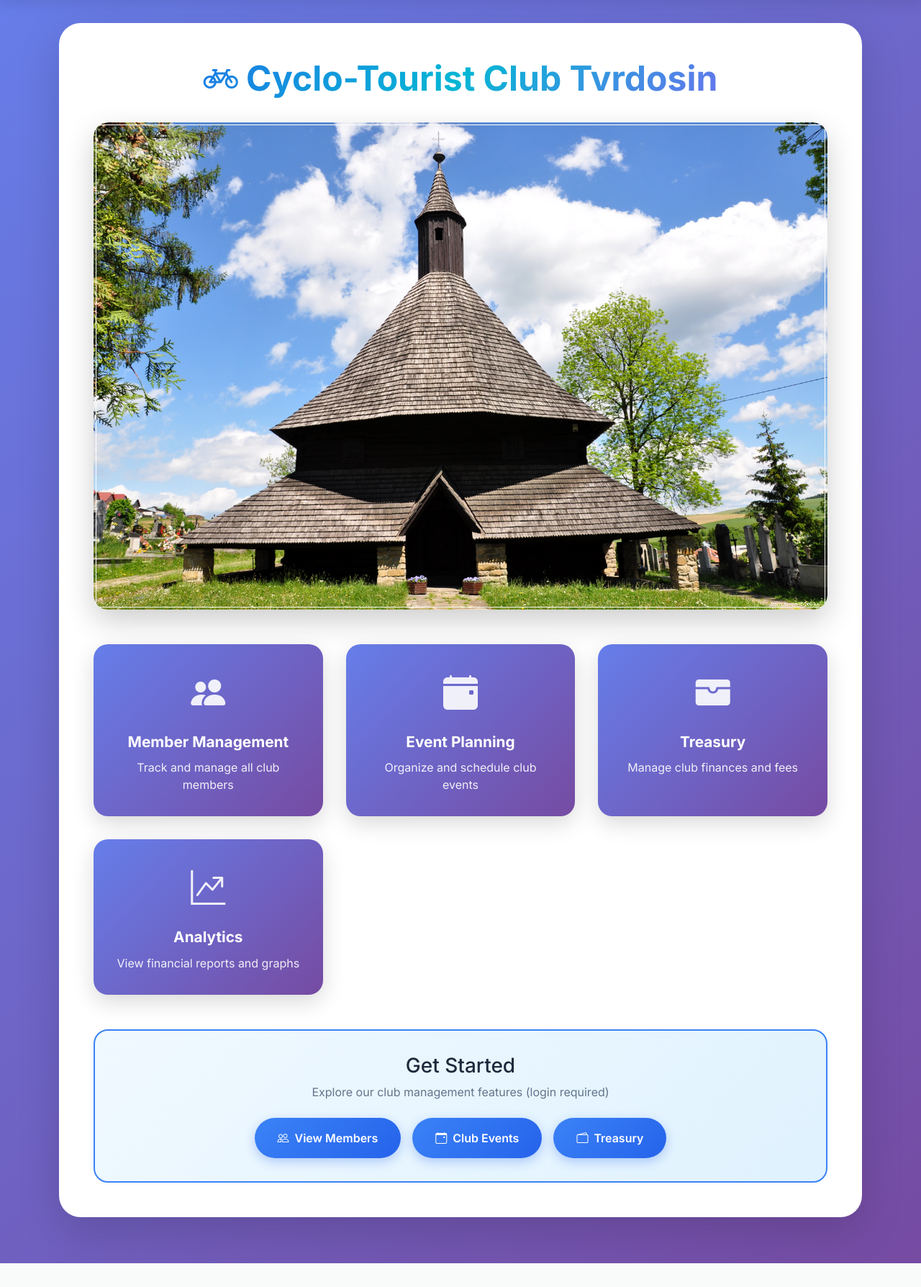
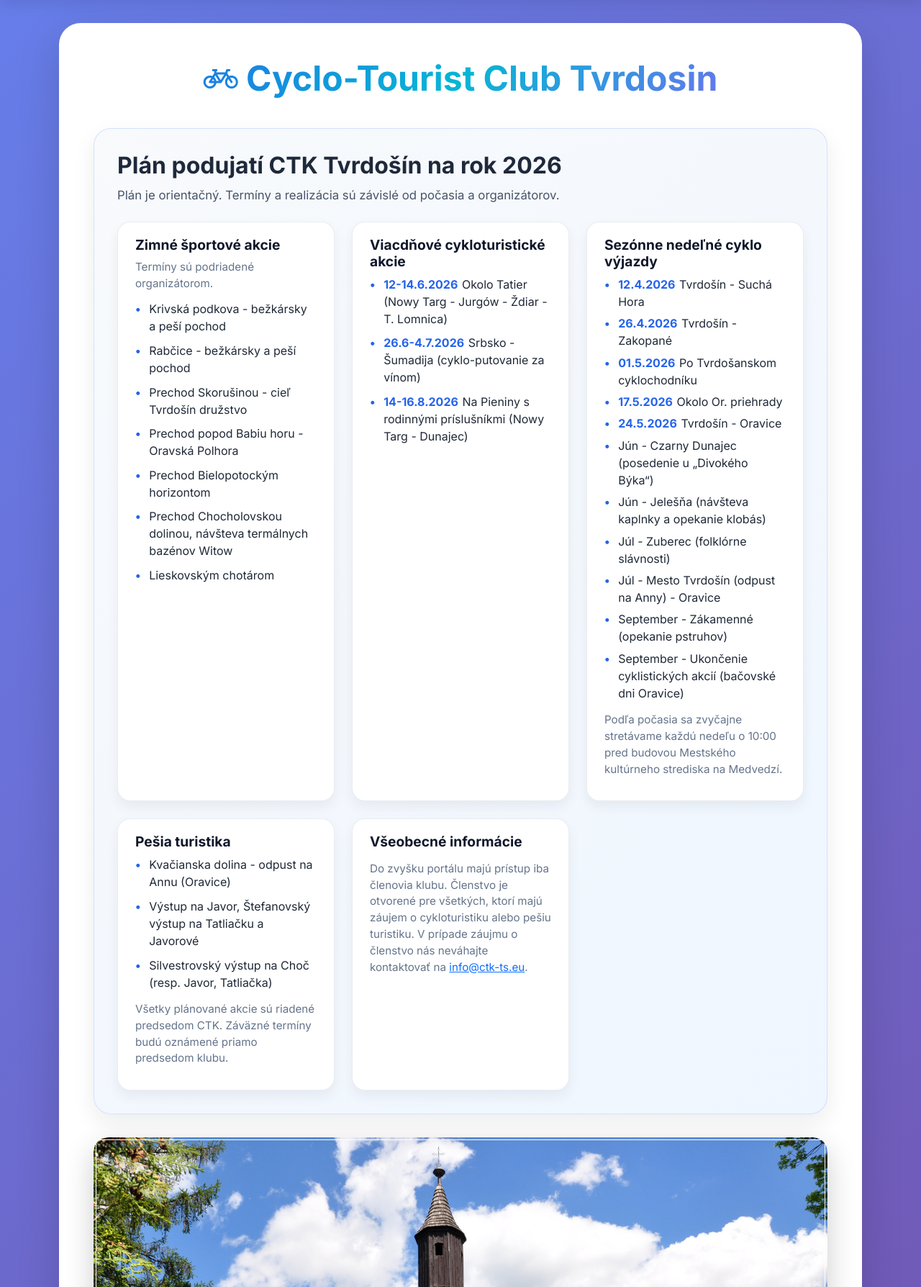
Before and after one commit to emax-77/Cycling-Club, a Django app: page / in a window 1280 px wide. Shown: the part 72-1860 px from the top of the page at 72% size. Before the commit the page ends 1827 px from the top, so only its background shows below. Run offline with Django 5.2, Linux system fonts and the light colour scheme.

Commit message:
Add event planning section with details for 2026 activities

```diff
--- a/members/templates/welcome.html
+++ b/members/templates/welcome.html
@@ -144,6 +144,96 @@
     color: white;
   }
 
+  .planning {
+    margin: 2.5rem 0 2rem;
+    padding: 2rem;
+    background: linear-gradient(135deg, #f8fafc, #eff6ff);
+    border: 1px solid rgba(37, 99, 235, 0.15);
+    border-radius: 24px;
+    text-align: left;
+    box-shadow: 0 12px 30px rgba(15, 23, 42, 0.08);
+  }
+
+  .planning-title {
+    font-size: 2rem;
+    font-weight: 700;
+    color: #1e293b;
+    margin-bottom: 0.6rem;
+  }
+
+  .planning-lead {
+    font-size: 1.05rem;
+    color: #475569;
+    margin-bottom: 1.5rem;
+  }
+
+  .planning-columns {
+    display: grid;
+    grid-template-columns: repeat(auto-fit, minmax(260px, 1fr));
+    gap: 1.5rem;
+  }
+
+  .planning-section {
+    background: white;
+    border-radius: 18px;
+    padding: 1.25rem 1.5rem;
+    box-shadow: 0 8px 18px rgba(15, 23, 42, 0.06);
+    border: 1px solid rgba(148, 163, 184, 0.2);
+  }
+
+  .planning-section h3 {
+    font-size: 1.2rem;
+    font-weight: 700;
+    color: #0f172a;
+    margin-bottom: 0.5rem;
+  }
+
+  .planning-note {
+    font-size: 0.95rem;
+    color: #64748b;
+    margin-bottom: 0.75rem;
+  }
+
+  .planning-list {
+    list-style: none;
+    padding: 0;
+    margin: 0;
+    display: grid;
+    gap: 0.6rem;
+  }
+
+  .planning-list--tight {
+    gap: 0.4rem;
+  }
+
+  .planning-list li {
+    position: relative;
+    padding-left: 1.2rem;
+    line-height: 1.5;
+    color: #1f2937;
+  }
+
+  .planning-list li::before {
+    content: "•";
+    position: absolute;
+    left: 0;
+    top: 0;
+    color: #2563eb;
+    font-weight: 700;
+  }
+
+  .planning-date {
+    font-weight: 700;
+    color: #2563eb;
+    margin-right: 0.35rem;
+    white-space: nowrap;
+  }
+
+  .planning-meta {
+    font-weight: 600;
+    color: #0f172a;
+  }
+
   @media (max-width: 768px) {
     .hero-title {
       font-size: 2rem;
@@ -156,6 +246,18 @@
     .features-grid {
       grid-template-columns: 1fr;
     }
+
+    .planning {
+      padding: 1.5rem;
+    }
+
+    .planning-title {
+      font-size: 1.6rem;
+    }
+
+    .planning-section {
+      padding: 1rem 1.1rem;
+    }
   }
 </style>
 {% endblock %}
@@ -167,6 +269,83 @@
       <i class="bi bi-bicycle"></i>
       {% trans "Cyclo-Tourist Club Tvrdosin" %}
     </h1>
+
+    <div class="planning" aria-labelledby="planning-title">
+      <h2 id="planning-title" class="planning-title">
+        Plán podujatí CTK Tvrdošín na rok 2026
+      </h2>
+      <p class="planning-lead">
+        Plán je orientačný. Termíny a realizácia sú závislé od počasia a organizátorov.
+      </p>
+      <div class="planning-columns">
+        <section class="planning-section">
+          <h3>Zimné športové akcie</h3>
+          <p class="planning-note">Termíny sú podriadené organizátorom.</p>
+          <ul class="planning-list">
+            <li>Krivská podkova - bežkársky a peší pochod</li>
+            <li>Rabčice - bežkársky a peší pochod</li>
+            <li>Prechod Skorušinou - cieľ Tvrdošín družstvo</li>
+            <li>Prechod popod Babiu horu - Oravská Polhora</li>
+            <li>Prechod Bielopotockým horizontom</li>
+            <li>Prechod Chocholovskou dolinou, návšteva termálnych bazénov Witow</li>
+            <li>Lieskovským chotárom</li>
+          </ul>
+        </section>
+
+        <section class="planning-section">
+          <h3>Viacdňové cykloturistické akcie</h3>
+          <ul class="planning-list">
+            <li><span class="planning-date">12-14.6.2026</span>Okolo Tatier (Nowy Targ - Jurgów - Ždiar - T. Lomnica)</li>
+            <li><span class="planning-date">26.6-4.7.2026</span>Srbsko - Šumadija (cyklo-putovanie za vínom)</li>
+            <li><span class="planning-date">14-16.8.2026</span>Na Pieniny s rodinnými príslušníkmi (Nowy Targ - Dunajec)</li>
+          </ul>
+        </section>
+
+        <section class="planning-section">
+          <h3>Sezónne nedeľné cyklo výjazdy</h3>
+          <ul class="planning-list planning-list--tight">
+            <li><span class="planning-date">12.4.2026</span>Tvrdošín - Suchá Hora</li>
+            <li><span class="planning-date">26.4.2026</span>Tvrdošín - Zakopané</li>
+            <li><span class="planning-date">01.5.2026</span>Po Tvrdošanskom cyklochodníku</li>
+            <li><span class="planning-date">17.5.2026</span>Okolo Or. priehrady</li>
+            <li><span class="planning-date">24.5.2026</span>Tvrdošín - Oravice</li>
+            <li>Jún - Czarny Dunajec (posedenie u „Divokého Býka“)</li>
+            <li>Jún - Jelešňa (návšteva kaplnky a opekanie klobás)</li>
+            <li>Júl - Zuberec (folklórne slávnosti)</li>
+            <li>Júl - Mesto Tvrdošín (odpust na Anny) - Oravice</li>
+            <li>September - Zákamenné (opekanie pstruhov)</li>
+            <li>September - Ukončenie cyklistických akcií (bačovské dni Oravice)</li>
+          </ul>
+          <p class="planning-note" style="margin-top: 0.9rem;">
+            Podľa počasia sa zvyčajne stretávame každú nedeľu o 10:00
+            pred budovou Mestského kultúrneho strediska na Medvedzí.
+          </p>
+        </section>
+
+        <section class="planning-section">
+          <h3>Pešia turistika</h3>
+          <ul class="planning-list">
+            <li>Kvačianska dolina - odpust na Annu (Oravice)</li>
+            <li>Výstup na Javor, Štefanovský výstup na Tatliačku a Javorové</li>
+            <li>Silvestrovský výstup na Choč (resp. Javor, Tatliačka)</li>
+          </ul>
+          <p class="planning-note" style="margin-top: 0.9rem;">
+            Všetky plánované akcie sú riadené predsedom CTK. Záväzné termíny budú
+            oznámené priamo predsedom klubu.
+          </p>
+        </section>
+        <section class="planning-section">
+          <h3>Všeobecné informácie</h3>
+          <p class="planning-note" style="margin-top: 0.9rem;">
+            Do zvyšku portálu majú prístup iba členovia klubu.
+            Členstvo je otvorené pre všetkých, ktorí majú záujem o cykloturistiku alebo pešiu turistiku.
+            V prípade záujmu o členstvo nás neváhajte kontaktovať na <a href="mailto: info@ctk-ts.eu">info@ctk-ts.eu</a>.
+          </p>
+        </section>
+
+      </div>
+    </div>
+
 
     <div class="hero-image-container">
       <img class="hero-image" src="{% static 'Wooden_Church_Tvrdosin.jpg' %}" alt="{% trans "Cyclo-Tourist Club Tvrdosin" %}">
```
